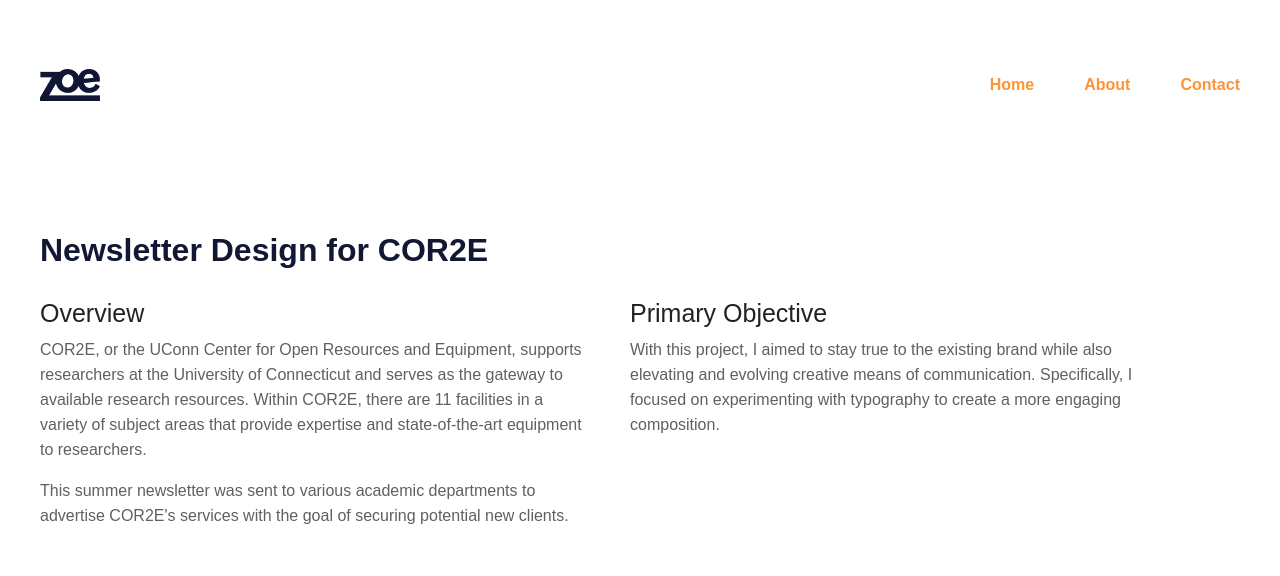
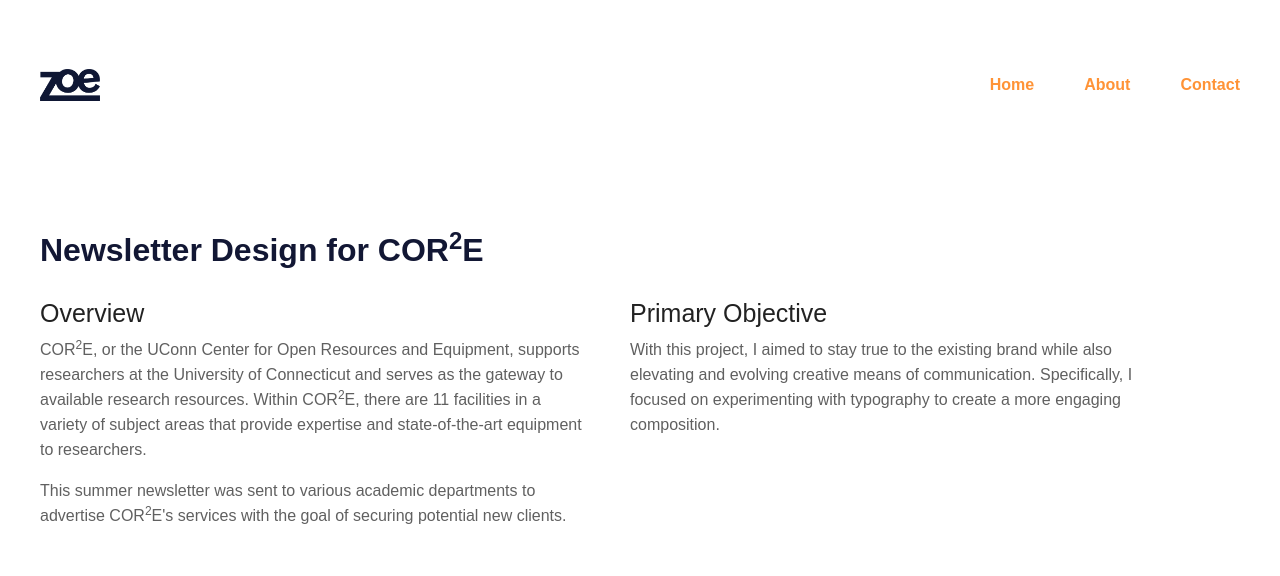
Before and after one commit to zoeorie/portflio-real, a website built with Parcel: page core.html in a window 1280 px wide. Shown: the top 576 px of the page. Built offline with nearby package versions, Linux system fonts and the light colour scheme; grey boxes are pictures that could not be loaded; a web font is replaced by a local one.

Commit message:
superscript for core

```diff
--- a/core.html
+++ b/core.html
@@ -40,14 +40,14 @@
   <main>
     <div class="wrapper">
       <section class="description-core">
-        <h1>Newsletter Design for COR2E</h1>
+        <h1>Newsletter Design for COR<sup>2</sup>E</h1>
         <div class="d-flex">
           <div class="d-1">
             <h2>Overview</h2>
         <p>
-            COR2E, or the UConn Center for Open Resources and Equipment, supports researchers at the University of Connecticut and serves as the gateway to available research resources. Within COR2E, there are 11 facilities in a variety of subject areas that provide
+            COR<sup>2</sup>E, or the UConn Center for Open Resources and Equipment, supports researchers at the University of Connecticut and serves as the gateway to available research resources. Within COR<sup>2</sup>E, there are 11 facilities in a variety of subject areas that provide
             expertise and state-of-the-art equipment to researchers.</p>
-        <p class="p-core">This summer newsletter was sent to various academic departments to advertise COR2E's services with the goal of securing potential new clients.</p>
+        <p class="p-core">This summer newsletter was sent to various academic departments to advertise COR<sup>2</sup>E's services with the goal of securing potential new clients.</p>
       </div>
         <div class="footnote">
           <h2>Primary Objective</h2>
```
